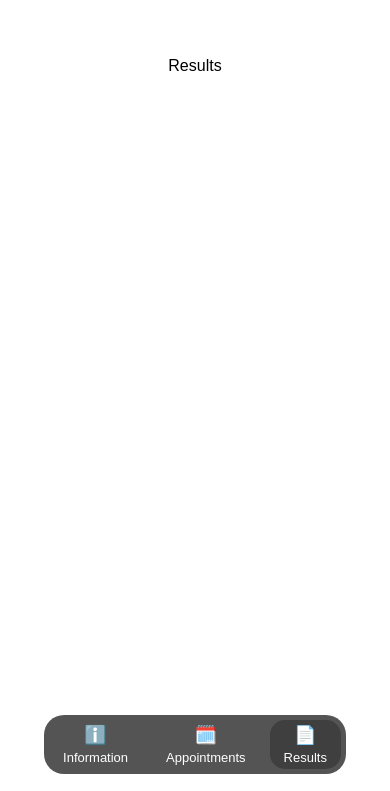
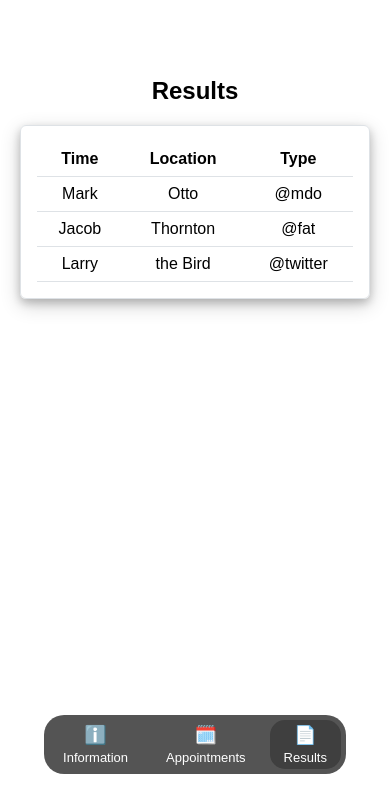
Before and after one commit to Om4r37/medlabAi, a Flask app: page /results in a window 390 px wide. Shown: the part 53-844 px from the top of the page. Run offline with Flask 3, Linux system fonts and the light colour scheme; the visitor is signed in with stand-in values (Sample User, id 1).

Commit message:
add responsive tables

```diff
--- /dev/null
+++ b/app/static/table.css
@@ -0,0 +1,30 @@
+.table-container {
+    overflow-x: auto;
+    -webkit-overflow-scrolling: touch;
+    padding: 1rem;
+    border-radius: 0.375rem;
+    border: solid #dee2e6 1px;
+    max-width: 800px;
+    margin: 0 auto;
+    box-shadow: 0 4px 8px 0 rgba(0, 0, 0, 0.2), 0 6px 20px 0 rgba(0, 0, 0, 0.19);
+}
+
+table {
+    border-color: #dee2e6;
+    caption-side: bottom;
+    border-collapse: collapse;
+    width: 100%;
+}
+
+tbody,
+td,
+tfoot,
+th,
+thead,
+tr {
+    padding: .5rem;
+    border-color: inherit;
+    border-style: solid;
+    border-width: 0;
+    border-bottom-width: 1px;
+}
--- a/app/templates/login.jinja
+++ b/app/templates/login.jinja
@@ -5,7 +5,7 @@ Log In
 {% endblock %}
 
 {% block main %}
-<link href="/static/login.css" rel="stylesheet">
+<link href="/static/auth.css" rel="stylesheet">
 <form action="/login" method="post">
     <p class="form-title">Sign in to your account</p>
     <input autocomplete="off" autofocus name="username" placeholder="Enter username" type="text">
--- a/app/templates/register.jinja
+++ b/app/templates/register.jinja
@@ -5,7 +5,7 @@ register
 {% endblock %}
 
 {% block main %}
-<link href="/static/login.css" rel="stylesheet">
+<link href="/static/auth.css" rel="stylesheet">
 <form action="/register" method="post">
     <p class="form-title">Create a new account</p>
     <input autocomplete="off" autofocus name="username" placeholder="Enter username" type="text">
--- a/app/templates/results.jinja
+++ b/app/templates/results.jinja
@@ -7,5 +7,34 @@ Results
 {% set tab = 2 %}
 
 {% block main %}
-Results
+<link rel="stylesheet" href="static/table.css">
+<h2>Results</h2>
+<div class="table-container">
+    <table>
+        <thead>
+            <tr>
+                <th scope="col">Time</th>
+                <th scope="col">Location</th>
+                <th scope="col">Type</th>
+            </tr>
+        </thead>
+        <tbody>
+            <tr>
+                <td>Mark</td>
+                <td>Otto</td>
+                <td>@mdo</td>
+            </tr>
+            <tr>
+                <td>Jacob</td>
+                <td>Thornton</td>
+                <td>@fat</td>
+            </tr>
+            <tr>
+                <td>Larry</td>
+                <td>the Bird</td>
+                <td>@twitter</td>
+            </tr>
+        </tbody>
+    </table>
+</div>
 {% endblock %}
--- a/schema.sql
+++ b/schema.sql
@@ -30,6 +30,7 @@ CREATE TABLE appointments (
     user_id INTEGER NOT NULL,
     time INTEGER NOT NULL,
     location_id INTEGER NOT NULL,
+    test_type INTEGER NOT NULL,
     FOREIGN KEY (user_id) REFERENCES users (id),
     FOREIGN KEY (location_id) REFERENCES locations (id)
 );
```
Also changed, not shown: app/templates/appointments.jinja (+30 -1 lines), app/static/auth.css (renamed from app/static/login.css).
